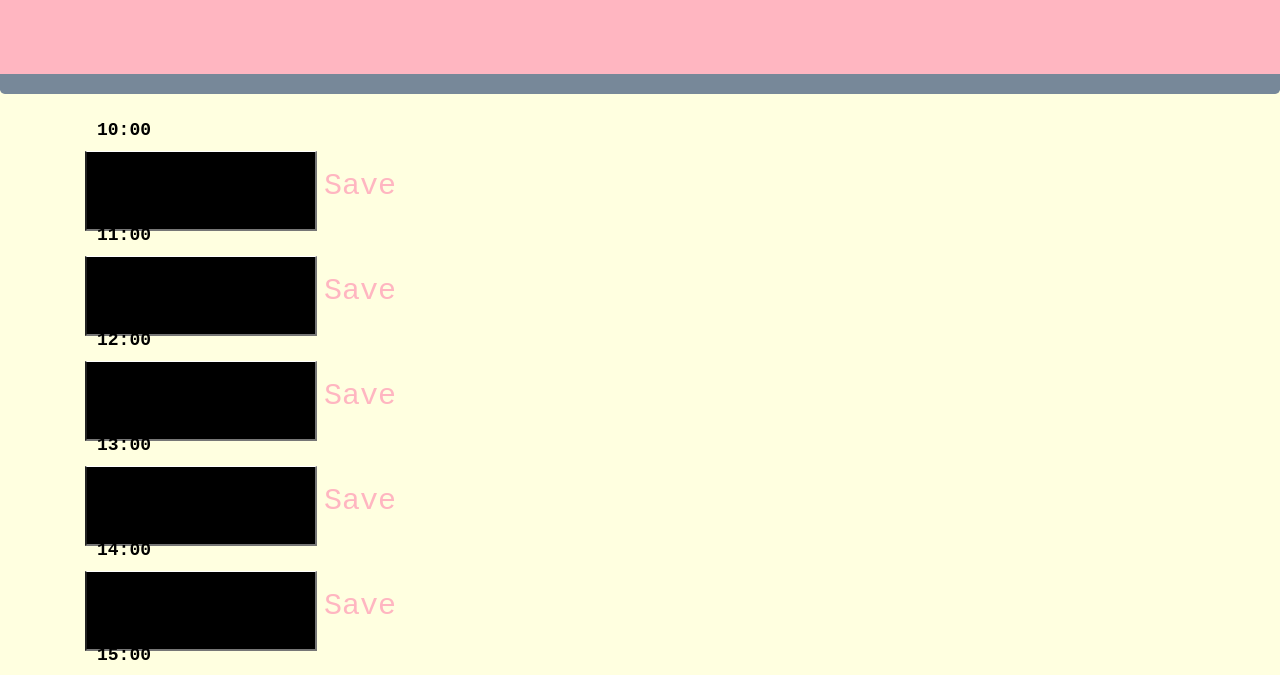
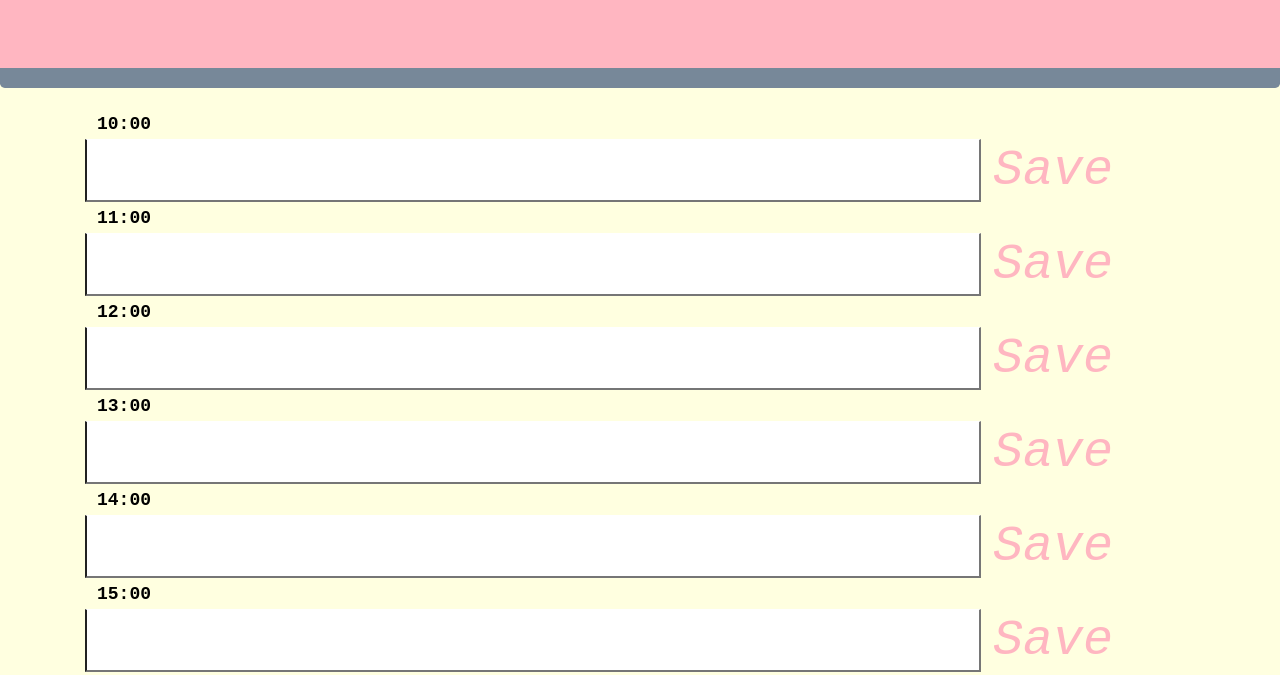
Before and after one commit to taliavazquez/Third-Party-APIs-Scheduler, a plain HTML site: page index.html in a window 1280 px wide. Shown: the part 200-875 px from the top of the page. Drawn offline with nearby package versions, Linux system fonts and the light colour scheme.

```diff
--- a/assets/script.js
+++ b/assets/script.js
@@ -1,7 +1,7 @@
 //function for time
 function setDate() {
   const todaysDate = $("#currentDay");
-  const date = moment().format("dddd, MMMM Do YYYY, h:mm a");
+  const date = moment().format("dddd, MMMM Do, YYYY HH:HH");
   todaysDate.html(date);
 }
 
--- a/assets/style.css
+++ b/assets/style.css
@@ -10,11 +10,14 @@ body {
 /* this is the military time */
 #hourLabel {
   color: black;
-
   margin-left: 12px;
   font-weight: bold;
   font-size: large;
 
+}
+p {
+  margin: 12px;
+  margin-bottom: 10px;
 }
 
 /* this covers the heading */
@@ -22,29 +25,25 @@ body {
   text-align: center;
   background-color: lightpink;
   color: lightyellow;
-
   border-bottom: 20px solid lightslategray;
 }
 
 
 .buttonColor {
-  font-size: 30px;
-  border: 1px solid lightyellow;
-  border-top-left-radius: 20px;
-  border-bottom-left-radius: 8px;
-  border-top-right-radius: 8px;
-  border-bottom-right-radius: 20px;
+  font-size: 50px;
+  padding: 10px;
   background-color: lightyellow;
   color: lightpink;
+  border-color: transparent;
+  font-style: italic;
 }
 
 /* this covers user input font color */
 .inputText{
-  color: magenta;
-  background: black;
   padding: 30px;
-  white-space: pre-wrap;
-  height: 80px;
+  font-size: 50px;
+  width: 70vw;
+  height: 60px;
   border-top: 1px solid white;;
 }
 
--- a/index.html
+++ b/index.html
@@ -10,7 +10,9 @@
     <!--     bootstrap style -->
     <link
       rel="stylesheet"
-      href="https://stackpath.bootstrapcdn.com/bootstrap/4.3.1/css/bootstrap.min.css"
+      href="https://stackpath.bootstrapcdn.com/bootstrap/4.5.1/css/bootstrap.min.css"
+      integrity="sha384-VCmXjywReHh4PwowAiWNagnWcLhlEJLA5buUprzK8rxFgeH0kww/aWY76TfkUoSX"
+      crossorigin="anonymous"
     />
     <!--   css linked -->
     <link rel="stylesheet" href="./assets/style.css" />
```
